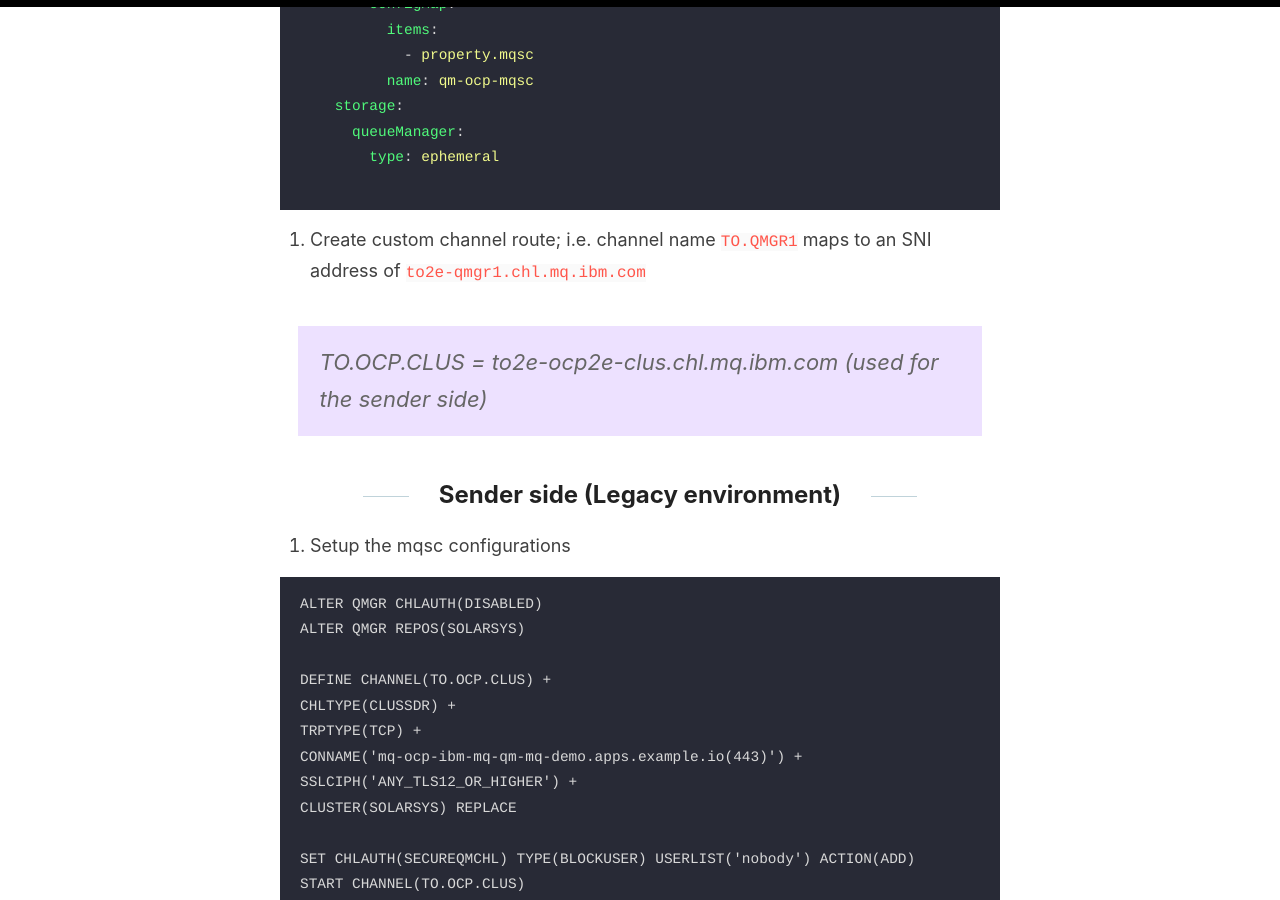
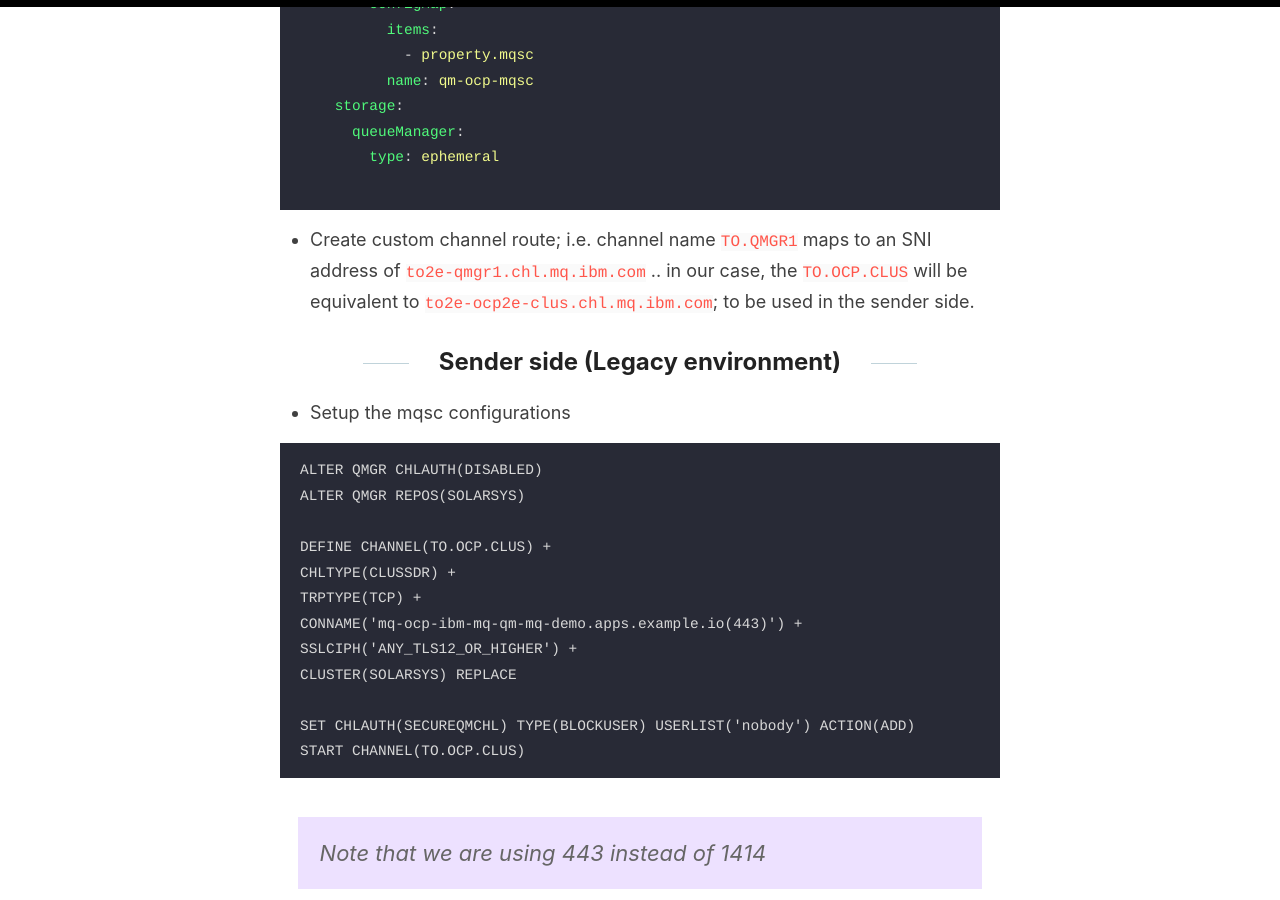
Before and after one commit to RashidAljohani/localhost, a Jekyll site: the page built from _posts/2022-02-17-deploy-mq-cluster-across-multicloud.md, in a window 1280 px wide and 900 px high, scrolled down 2620 px. Built offline with Jekyll 4.4.1, drawn with Linux system fonts in a browser that asks for light colours; comment, search, counter and statistics services are not loaded; some of the changed text lies outside the part shown.

Commit message:
fix syntax

````diff
--- a/_posts/2020-09-17-deploy-mq-cluster-across-multicloud.md
+++ b/_posts/2022-02-17-deploy-mq-cluster-across-multicloud.md
@@ -91,14 +92,12 @@ spec:
 
 ```
 
-4. Create custom channel route; i.e. channel name `TO.QMGR1` maps to an SNI address of `to2e-qmgr1.chl.mq.ibm.com`
-
-> TO.OCP.CLUS = to2e-ocp2e-clus.chl.mq.ibm.com (used for the sender side)
+* Create custom channel route; i.e. channel name `TO.QMGR1` maps to an SNI address of `to2e-qmgr1.chl.mq.ibm.com` .. in our case, the `TO.OCP.CLUS` will be equivalent to `to2e-ocp2e-clus.chl.mq.ibm.com`; to be used in the sender side.
 
 
 ## Sender side (Legacy environment)
 
-1. Setup the mqsc configurations
+* Setup the mqsc configurations
 
 ```
 ALTER QMGR CHLAUTH(DISABLED)
````
Also changed, not shown: other parts of _posts/2022-02-17-deploy-mq-cluster-across-multicloud.md (+6 -5 lines), _posts/2020-05-17-build-custom-intergration-runtime.md (+1 -1 lines).
